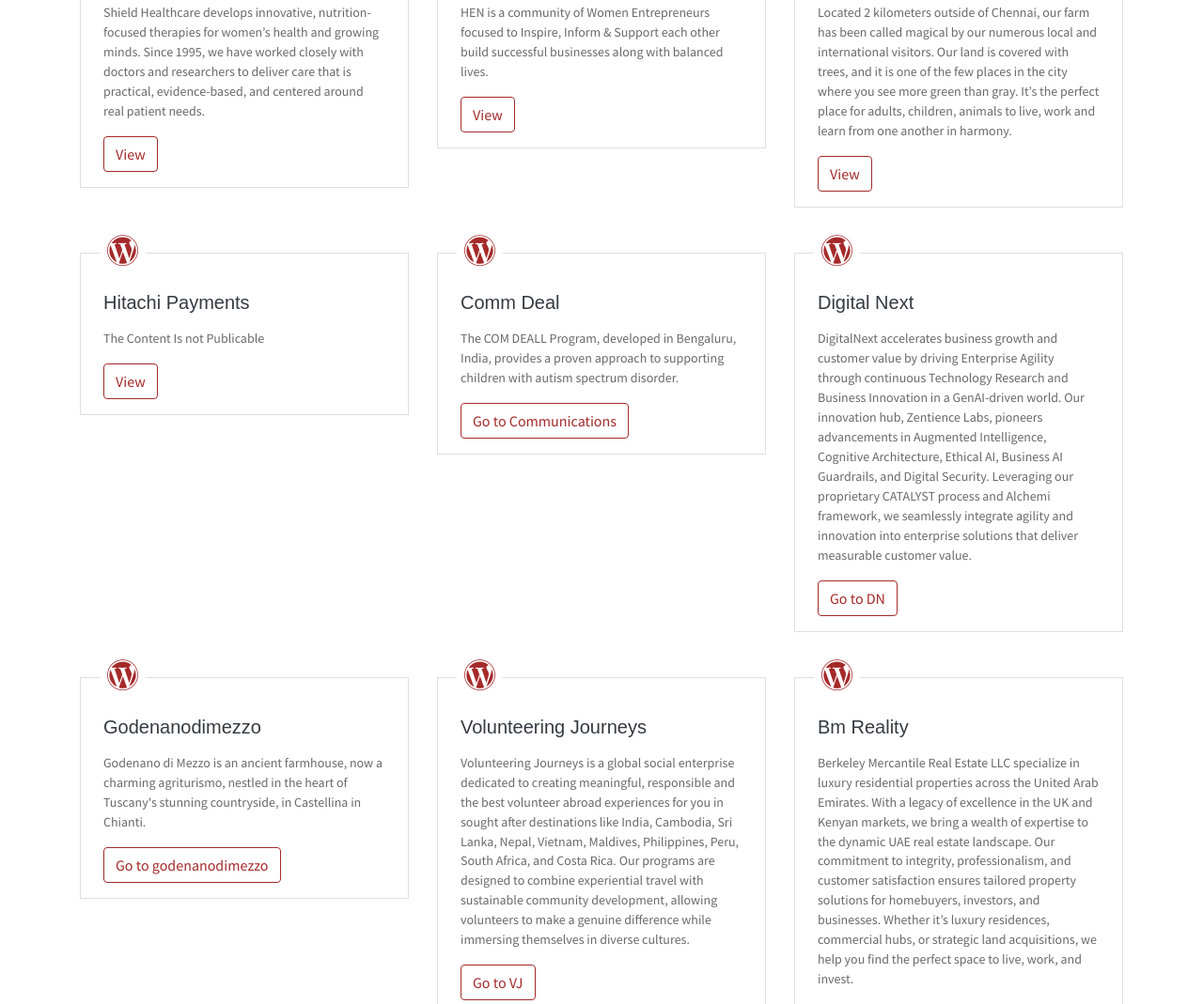
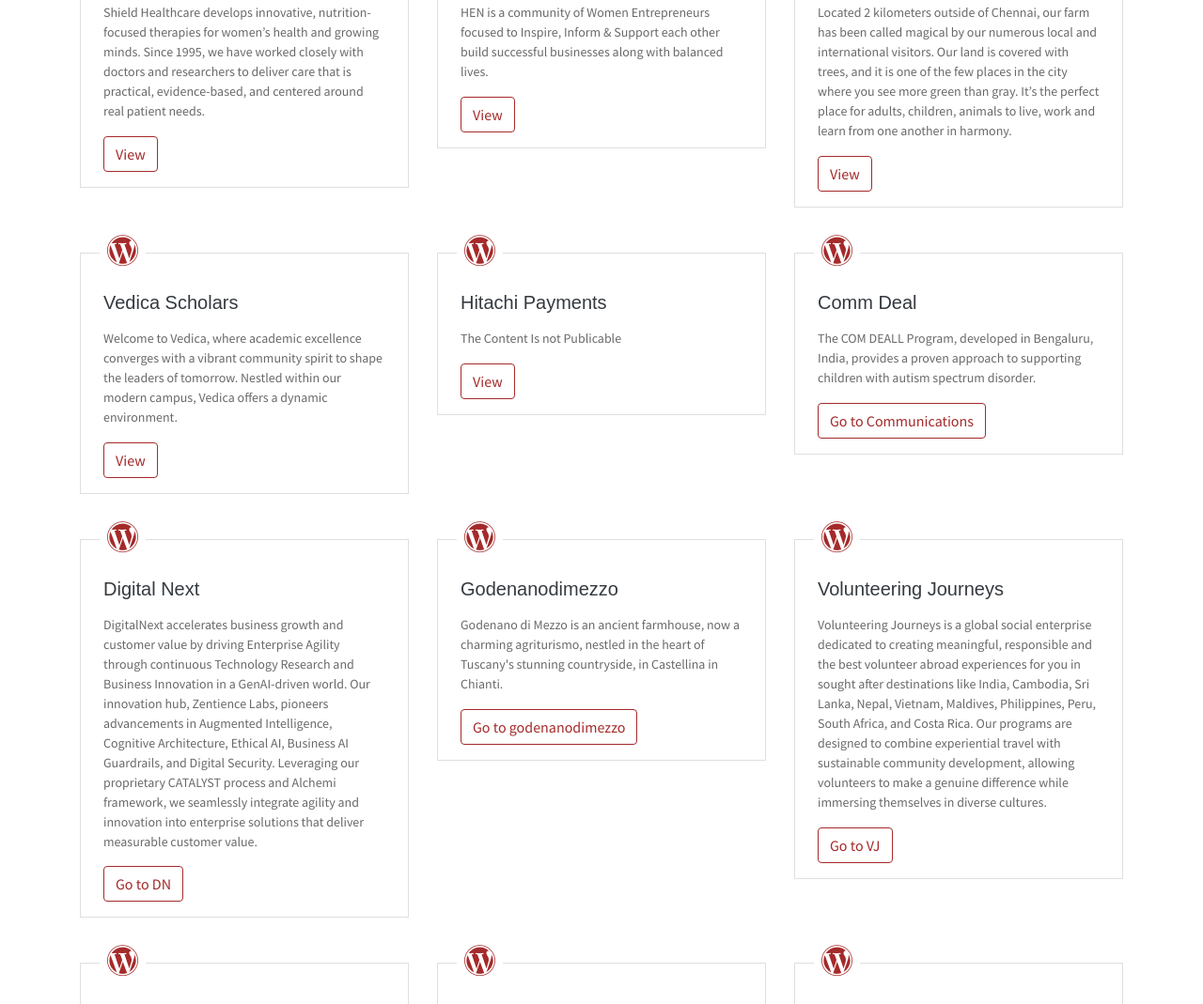
Before and after one commit to rakeshsahu15/Portfolio, a plain HTML site: page index.html in a window 1280 px wide. Shown: the part 4157-5226 px from the top of the page at 94% size. Drawn offline with nearby package versions, Linux system fonts and the light colour scheme; some packages are replaced by stand-ins of ours.

Commit message:
Add Vedica Scholars card to index.html
Added a new card section for Vedica Scholars with a description and button.

```diff
--- a/index.html
+++ b/index.html
@@ -394,6 +394,22 @@
                             <h5 class="mb-3 card-title text-dark">Jacob & Klooster</h5>
                             <P class="subtitle">Located 2 kilometers outside of Chennai, our farm has been called magical by our numerous local and international visitors. Our land is covered with trees, and it is one of the few places in the city where you see more green than gray. It’s the perfect place for adults, children, animals to live, work and learn from one another in harmony.						</P>
                             <button class="btn btn-outline-danger" type="button" onclick="window.open('http://jacobandklooster.com/', '_blank')">
+                                View
+                            </button>
+
+                        </div>
+                    </div>
+                </div>
+
+		                    <div class="col-md-4 col-sm-6">
+                    <div class="card mb-5">
+                       <div class="card-header has-icon">
+                            <i class="ti-wordpress text-danger" aria-hidden="true"></i>
+                        </div>
+                        <div class="card-body px-4 py-3">
+                            <h5 class="mb-3 card-title text-dark">Vedica Scholars</h5>
+                            <P class="subtitle">Welcome to Vedica, where academic excellence converges with a vibrant community spirit to shape the leaders of tomorrow. Nestled within our modern campus, Vedica offers a dynamic environment.</P>
+                            <button class="btn btn-outline-danger" type="button" onclick="window.open('https://vedicascholars.com/', '_blank')">
                                 View
                             </button>
 
```
